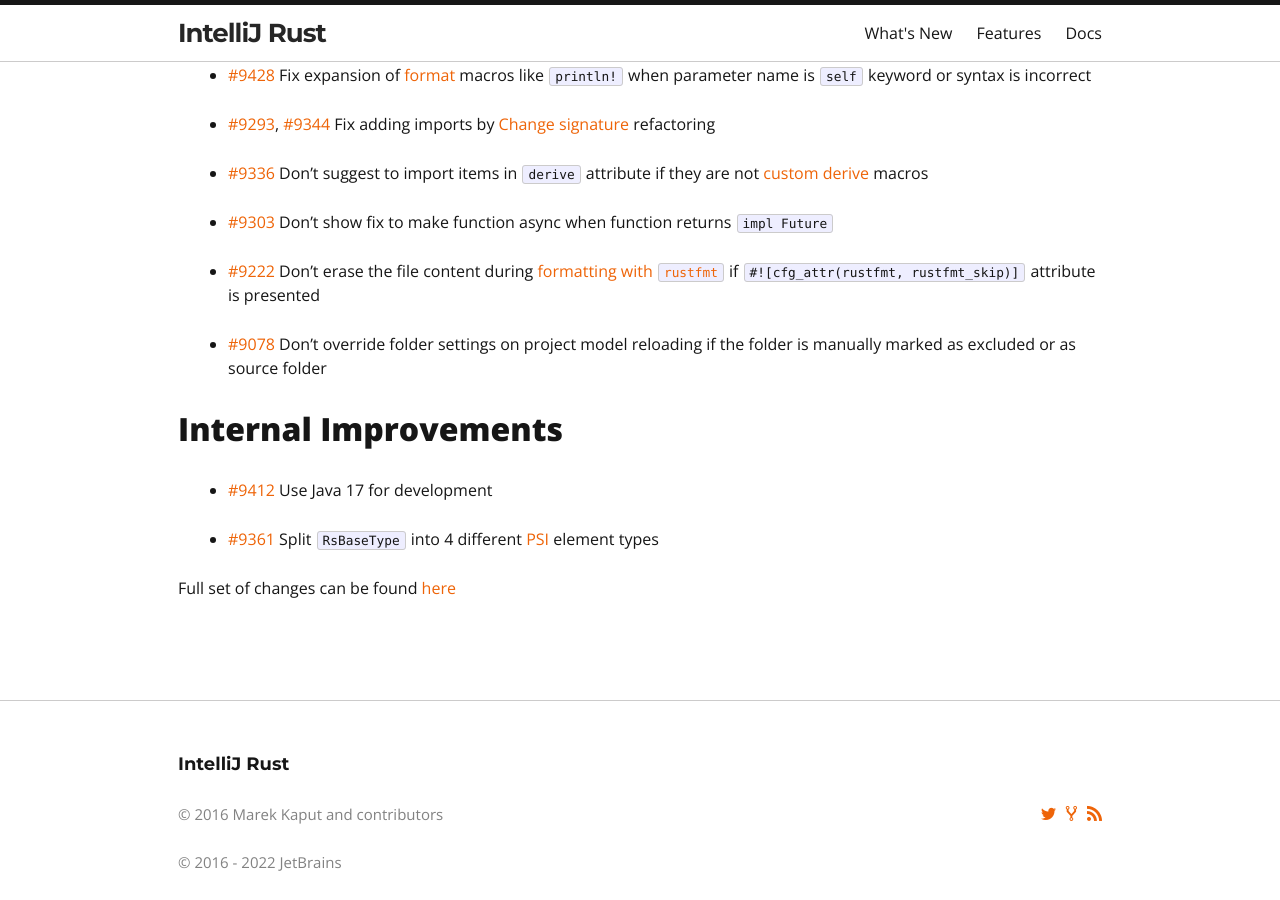
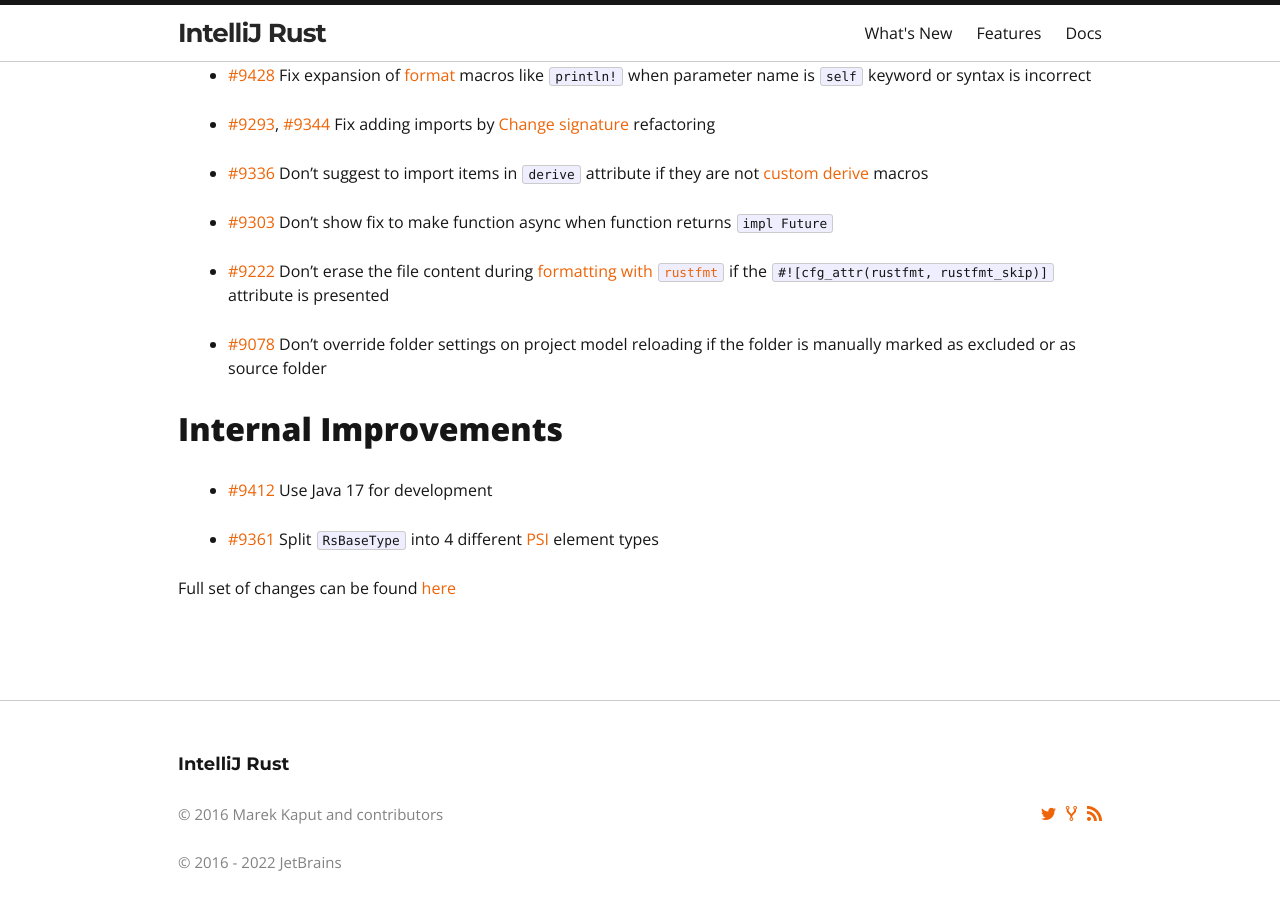
Before and after one commit to intellij-rust/intellij-rust.github.io, a Jekyll site: the page built from _posts/2022-10-10-changelog-180.markdown, in a window 1280 px wide and 900 px high, scrolled down 1255 px. Built offline with Jekyll 4.4.1, drawn with Linux system fonts in a browser that asks for light colours; nearby versions of some CDN libraries; some web fonts are replaced.

Commit message:
Update _posts/2022-10-10-changelog-180.markdown
Co-authored-by: Artem Mukhin <ortem00@gmail.com>

```diff
--- a/_posts/2022-10-10-changelog-180.markdown
+++ b/_posts/2022-10-10-changelog-180.markdown
@@ -54,7 +54,7 @@
 * [#9303] Don't show fix to make function async when function returns `impl Future`
 
 * [#9222] Don't erase the file content during [formatting with `rustfmt`](https://plugins.jetbrains.com/plugin/8182-rust/docs/rust-code-style-and-formatting.html#reformat)
-  if `#![cfg_attr(rustfmt, rustfmt_skip)]` attribute is presented
+  if the `#![cfg_attr(rustfmt, rustfmt_skip)]` attribute is presented
 
 * [#9078] Don't override folder settings on project model reloading if the folder is manually marked as excluded or as source folder
 
```
